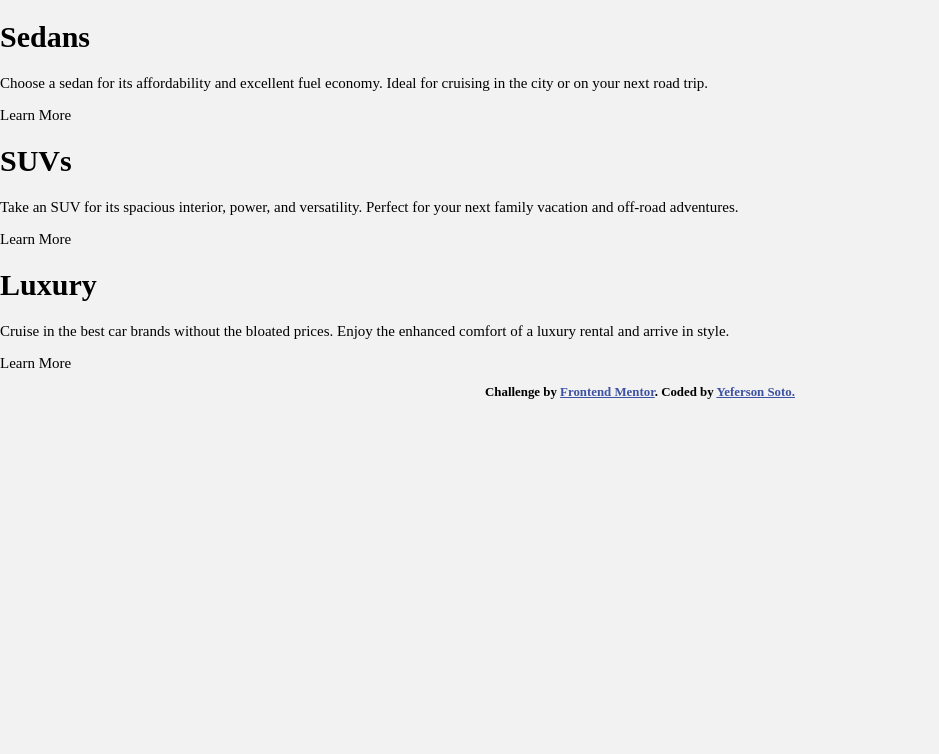
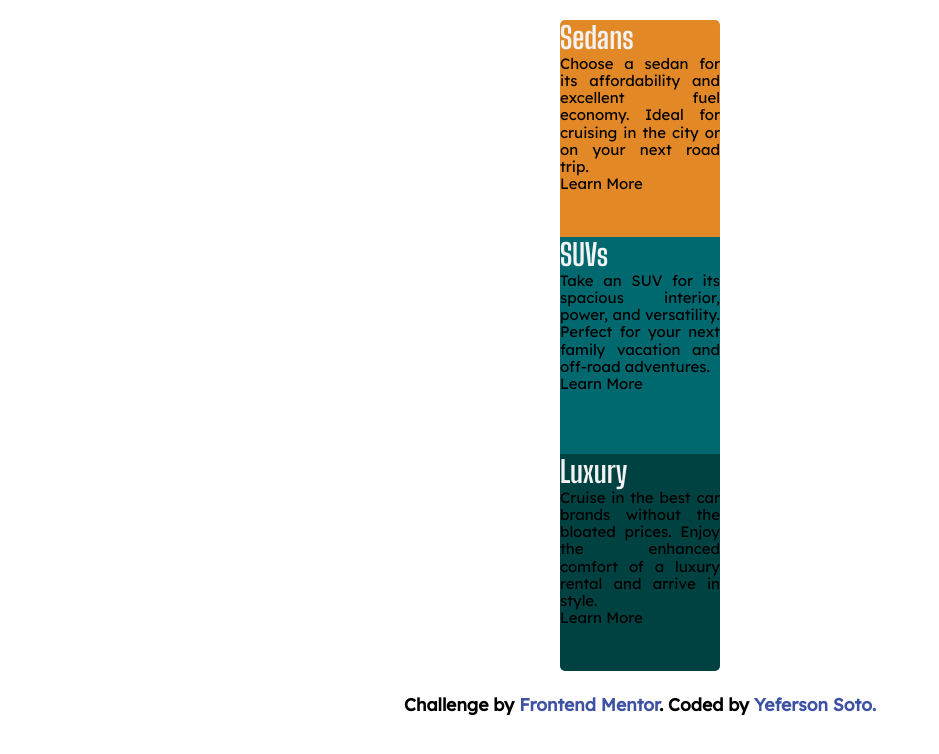
Before and after one commit to duquerson/column_preview_card_component, a plain HTML site: page index.html in a window 1280 px wide. Shown: the whole page, without its empty margins (0-939 px from the left). Drawn offline with Linux system fonts and the light colour scheme.

Commit message:
cargando estilos al desing

```diff
--- a/assets/general.scss
+++ b/assets/general.scss
@@ -26,8 +26,20 @@ html {
 }
 
 body {
-    /*ajuste de fondo , tamaño de fuente y tipo de fuente*/
+    /*ajuste tamaño de fuente y box model*/
     box-sizing: border-box;
     font-size: 1.5rem;
-    background-color: var(--Very_light_gray_background_headings_buttons);
 }
+
+main {
+    /*ajuste de fondo y pocicionamiento*/
+    width: 100%;
+    height: 100%;
+    display: flex;
+    flex-direction: column;
+    flex-wrap: wrap;
+    justify-content: center;
+    align-content: center;
+    align-items: center;
+    background-color: var(Very_light_gray_background_headings_buttons);
+}
--- a/css/style.scss
+++ b/css/style.scss
@@ -1,11 +1,72 @@
 @use '../assets/general.scss';
+
+/*section principal card*/
+
+.container {
+    /*tamaño of card and font*/
+    width: 100%;
+    max-width: 16rem;
+    //max-width: 58rem;
+    //max-height: 32rem;
+    height: 100%;
+    max-height: 65.1rem;
+    margin-top: 2rem;
+    margin-bottom: 0.5rem;
+    h1 {
+        margin: 0;
+        text-align: justify;
+        font-weight: 700;
+        color: var(--Very_light_gray_background_headings_buttons);
+        font-family: var(--font_tittle);
+    }
+    p,
+    a {
+        margin: 0;
+        font-weight: 400;
+        text-align: justify;
+        text-decoration: none;
+        font-family: var(--font_paragraphs);
+    }
+    span {
+        //tamaño of icons
+        height: 5rem;
+        width: 5rem;
+    }
+    /*contenido individual of card*/
+    .sedans {
+        width: inherit;
+        height: 21.7rem;
+        border-radius: 0.5rem 0.5rem 0 0;
+        background-color: var(--Bright_orange);
+    }
+    .suvs {
+        width: inherit;
+        height: 21.7rem;
+        background-color: var(--Dark_cyan);
+    }
+    .luxury {
+        width: inherit;
+        height: 21.7rem;
+        border-radius: 0 0 0.5rem 0.5rem;
+        background-color: var(--Very_dark_cyan);
+    }
+}
+
 
 /*section de autor y diseño*/
 
 .attribution {
-    font-size: 1.1rem;
+    font-size: 1.5rem;
     text-align: center;
+    font-family: var(--font_paragraphs);
     a {
         color: hsl(228, 45%, 44%);
+        text-decoration-style: none;
+        text-decoration: none;
+    }
+    a:hover {
+        cursor: pointer;
+        color: var(--Desaturated_blue);
+        opacity: 0.88;
     }
 }
```
Also changed, not shown: css/style.css.
